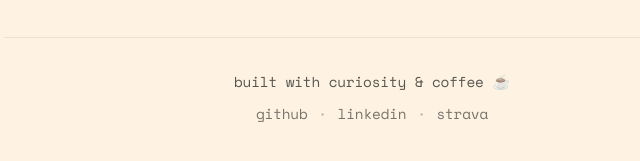
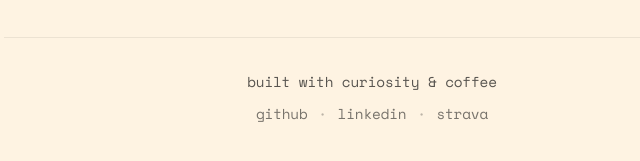
Before and after one commit to Narennnnn/portfolio, a plain HTML site: page index.html in a window 1280 px wide. Shown: the part 2994-3155 px from the top of the page, 268-908 px from the left. Drawn offline with nearby package versions, Linux system fonts and the light colour scheme.

Commit message:
remove coffee

```diff
--- a/index.html
+++ b/index.html
@@ -167,7 +167,7 @@
     </script>
 
     <footer>
-        <p>built with curiosity & coffee ☕</p>
+        <p>built with curiosity & coffee</p>
         <p class="footer-links">
             <a href="https://github.com/Narennnnn" target="_blank">github</a>
             <span>•</span>
```
